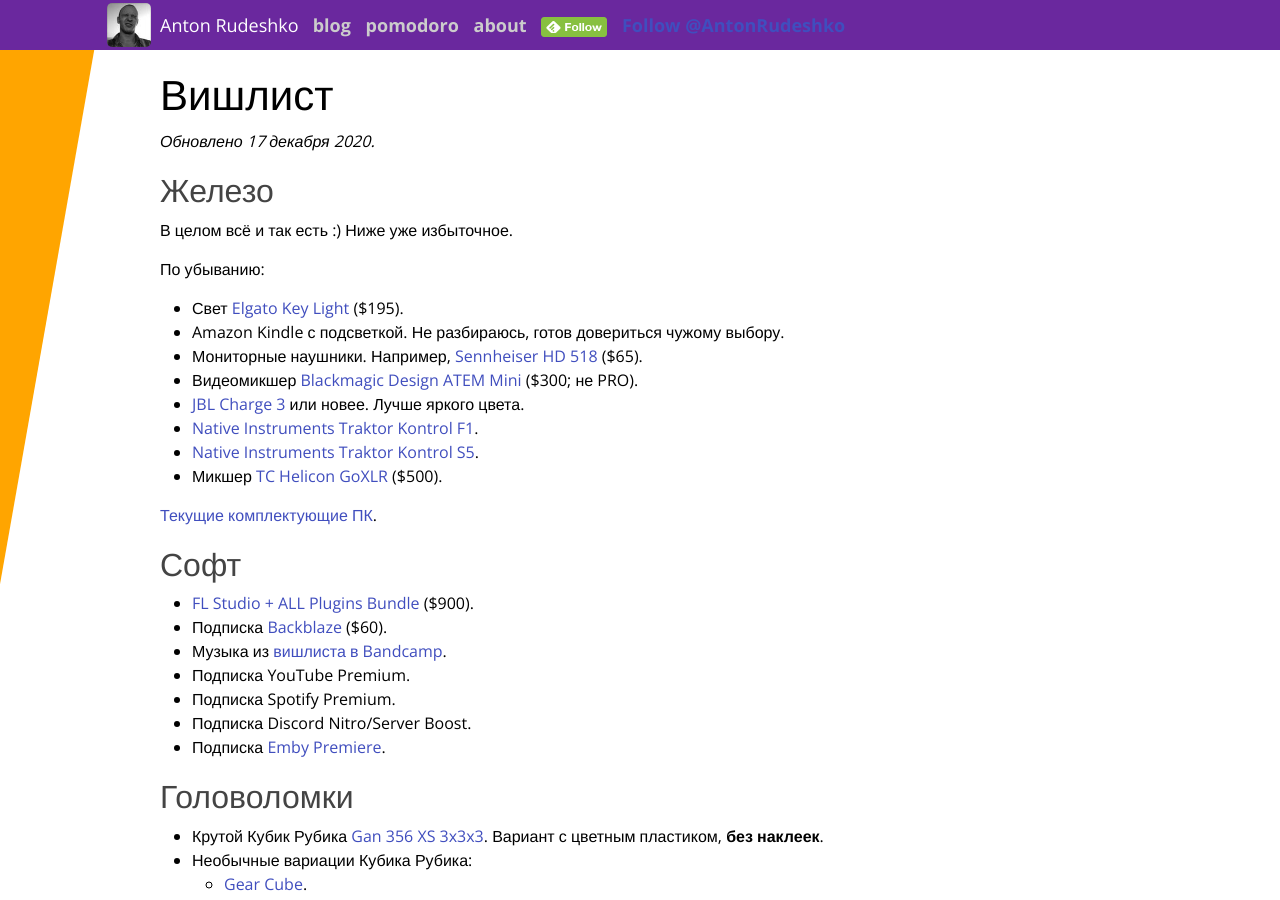
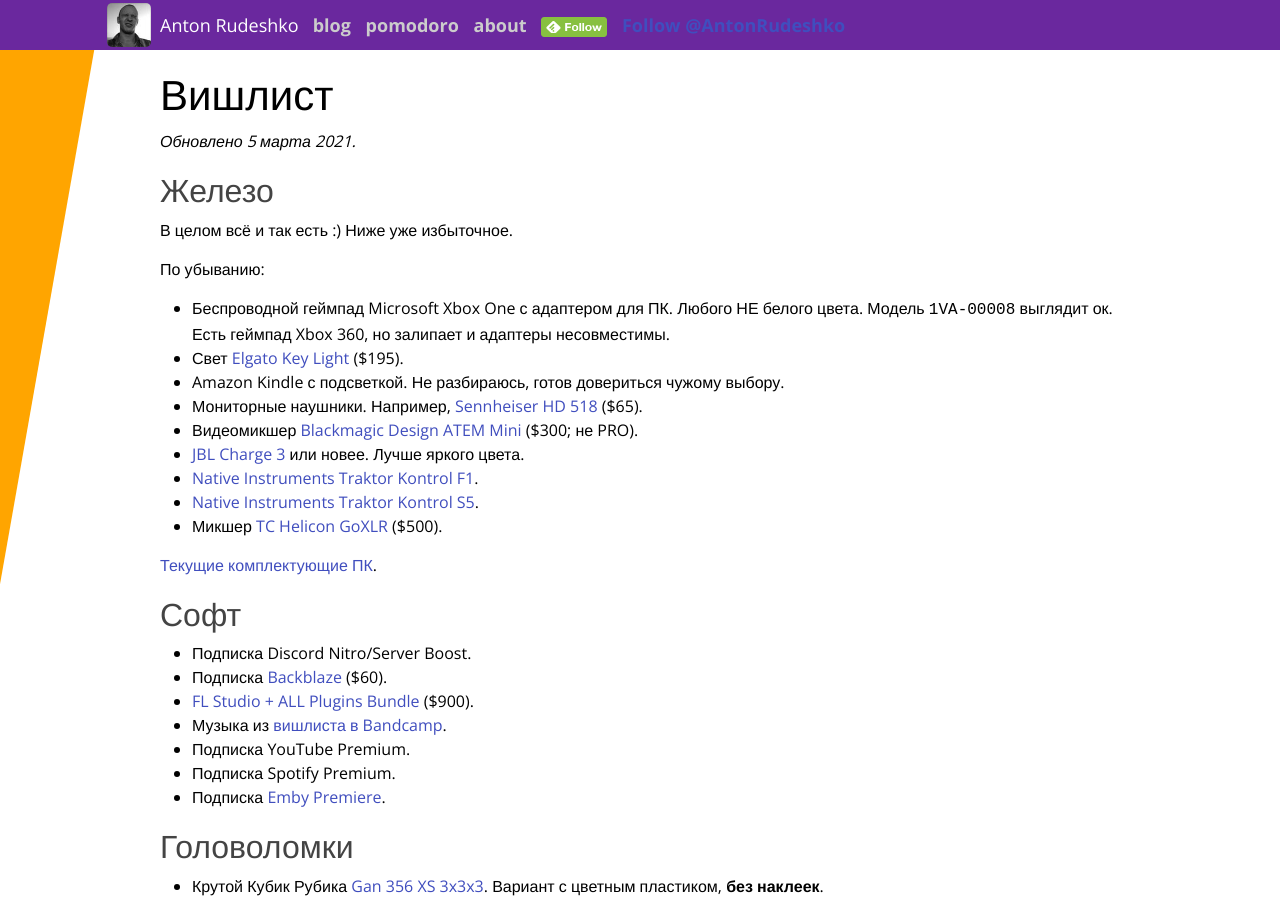
Before and after one commit to anton-rudeshko/anton-rudeshko.github.io, a Jekyll site: the page built from wishlist/index.md, in a window 1280 px wide and 900 px high. Built offline with Jekyll 4.4.1, drawn with Linux system fonts in a browser that asks for light colours; comment, search, counter and statistics services are not loaded; some of the changed text lies outside the part shown.

Commit message:
wishlist: remove outdated since NY, add BD

```diff
--- a/wishlist/index.md
+++ b/wishlist/index.md
@@ -5,7 +5,7 @@ title: Вишлист
 
 # Вишлист
 
-*Обновлено 17 декабря 2020.*
+*Обновлено 5 марта 2021.*
 
 ## Железо
 
@@ -13,6 +13,7 @@ title: Вишлист
 
 По убыванию:
 
+* Беспроводной геймпад Microsoft Xbox One с адаптером для ПК. Любого НЕ белого цвета. Модель `1VA-00008` выглядит ок. Есть геймпад Xbox 360, но залипает и адаптеры несовместимы.
 * Свет [Elgato Key Light] ($195).
 * Amazon Kindle с подсветкой. Не разбираюсь, готов довериться чужому выбору.
 * Мониторные наушники. Например, [Sennheiser HD 518] ($65).
@@ -35,12 +36,12 @@ title: Вишлист
 
 ## Софт
 
+* Подписка Discord Nitro/Server Boost.
+* Подписка [Backblaze][backblaze] ($60).
 * [FL Studio + ALL Plugins Bundle][fl-studio] ($900).
-* Подписка [Backblaze][backblaze] ($60).
 * Музыка из [вишлиста в Bandcamp][bandcamp-wishlist].
 * Подписка YouTube Premium.
 * Подписка Spotify Premium.
-* Подписка Discord Nitro/Server Boost.
 * Подписка [Emby Premiere][emby-premiere].
 
 [fl-studio]: https://support.image-line.com/jshop/shop.php
```
Also changed, not shown: other parts of wishlist/index.md (+0 -3 lines).
